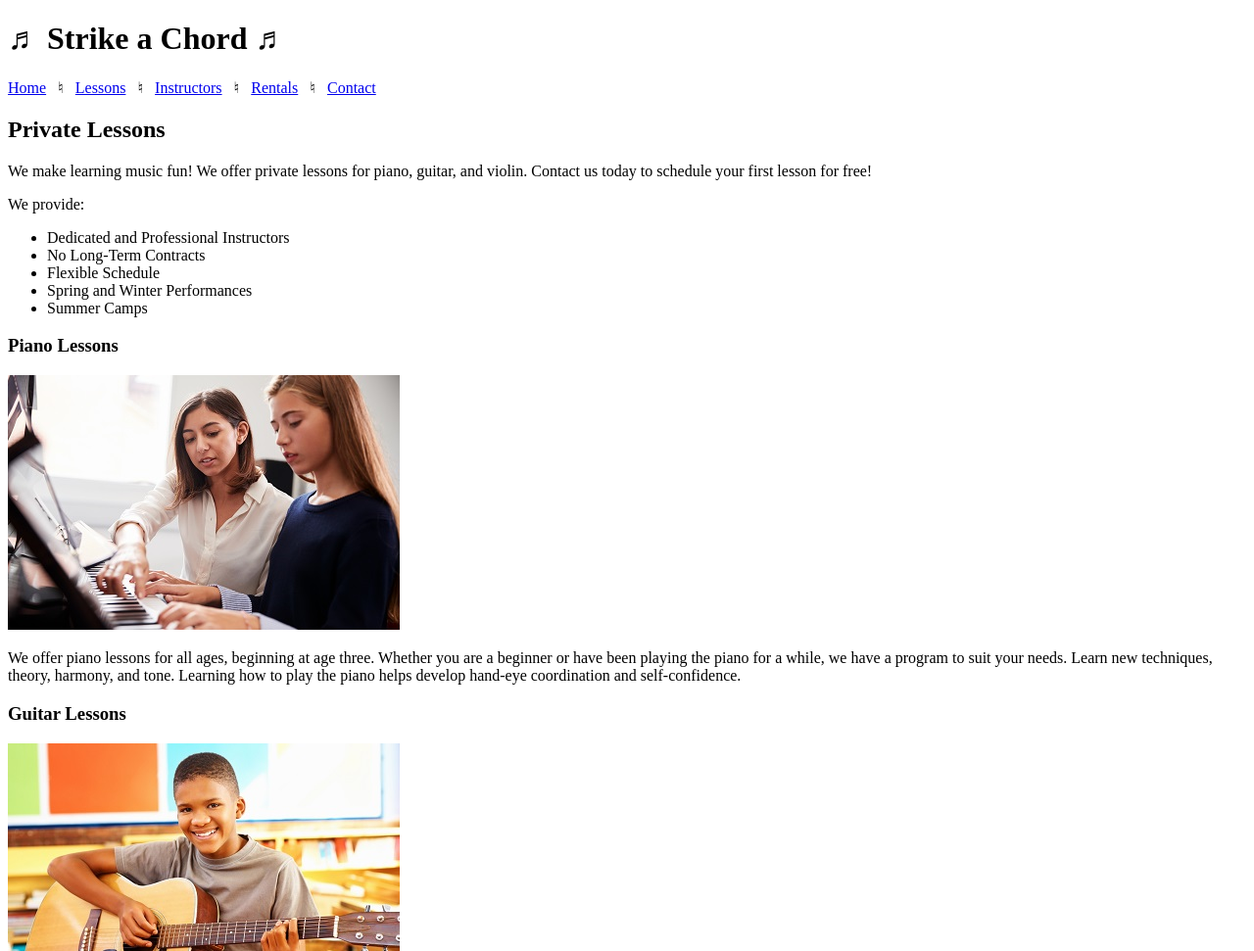
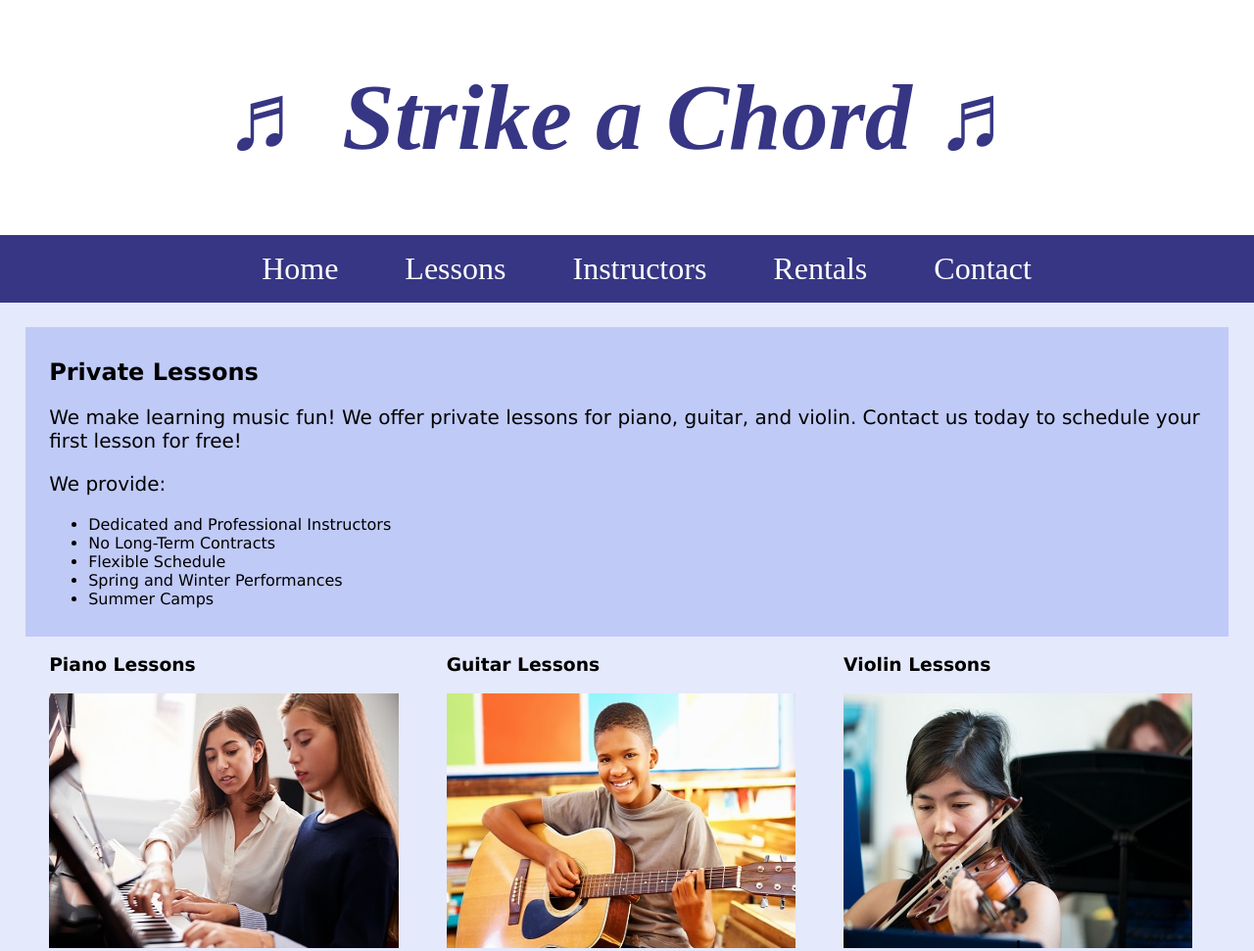
Before and after one commit to 144Sp23/ch4lab1-ayush1014, a plain HTML site: page lessons.html in a window 1280 px wide. Shown: the top 971 px of the page at 98% size. Drawn offline with Linux system fonts and the light colour scheme.

Commit message:
made all the changes and added the CSS file

```diff
--- /dev/null
+++ b/css/styles.css
@@ -0,0 +1,110 @@
+/*
+Author: AYUSH KANAUJI
+Date: 02/15/2023
+File name: styles.css
+*/
+
+
+/*CSS Reset*/
+body, header, nav, main, footer, img h1{
+    margin: 0;
+    padding: 0;
+    border: 0;
+  }
+
+  /*  Style rule for images*/
+  img{
+    max-width: 100%;
+    display: block;
+  }
+
+  /*Style rule for header */
+  header{
+    text-align: center;
+    font-size: 3em;
+    color: #373684;
+  }
+
+  header h1{
+    font-style: italic;
+  }
+
+  /*Style rules for navigation area */
+  nav{
+    background-color: #373684;
+  }
+
+  nav ul{
+    list-style-type: none;
+    margin: 0;
+    text-align: center;
+  }
+
+  nav li{
+    display: inline-block;
+    font-size: 2em;
+  }
+
+  nav li a{
+    display: block;
+    color: #fff;
+    text-align: center;
+    padding: 0.5em 1em;
+    text-decoration: none;
+  }
+
+  /*Style rules for main content */
+  main{
+    padding: 2%;
+    background-color: #e5e9fc;
+    overflow: auto;
+    font-family: Verdana, Arial, sans-serif;
+  }
+
+  main p{
+    font-size: 1.25em;
+  }
+
+  .action{
+    font-size: 1.75em;
+    color: #373684;
+    font-weight: bold;
+  }
+
+  #piano, #guitar, #violin{
+    width: 29%;
+    float: left;
+    margin: 0 2%;
+  }
+
+  #info{
+    clear: left;
+    background-color: #c0caf7;
+    padding: 1% 2%;
+  }
+
+  #contact{
+    text-align: center;
+  }
+
+  #contact a{
+    color: #4645a8;
+    text-decoration:none;
+    font-weight: bold;
+  }
+
+  .map{
+    border: 5px solid #373684;
+  }
+
+  /*Style rules for footer content */
+  footer{
+    text-align: center;
+    font-size: 0.65em;
+    clear: left;
+  }
+
+  footer a{
+    color: #4645a8;
+    text-decoration: none;
+  }
--- a/lessons.html
+++ b/lessons.html
@@ -8,6 +8,7 @@
 <head>
 	<title>Strike a Chord: Lessons</title>
 	<meta charset="utf-8">
+    <link rel="stylesheet" href="css/styles.css">
 </head>
 <body>
 
@@ -16,11 +17,13 @@
 	</header>
 
 	<nav>
-		<p><a href="index.html">Home</a> &nbsp; &#9838; &nbsp;
-		<a href="lessons.html">Lessons</a> &nbsp; &#9838; &nbsp;
-		<a href="instructors.html">Instructors</a> &nbsp; &#9838; &nbsp;
-		<a href="rentals.html">Rentals</a> &nbsp; &#9838; &nbsp;
-		<a href="contact.html">Contact</a></p>
+		<ul>
+			<li><a href="index.html">Home</a></li>
+			  <li><a href="lessons.html">Lessons</a></li>
+			  <li><a href="instructors.html">Instructors</a></li>
+			  <li><a href="rentals.html">Rentals</a></li>
+			  <li><a href="contact.html">Contact</a></li>
+		</ul>
 	</nav>
 
 	<!-- Use the main area to add the main content to the webpage -->
```
Also changed, not shown: contact.html (+8 -5 lines), index.html (+13 -5 lines), template.html (+8 -5 lines).
